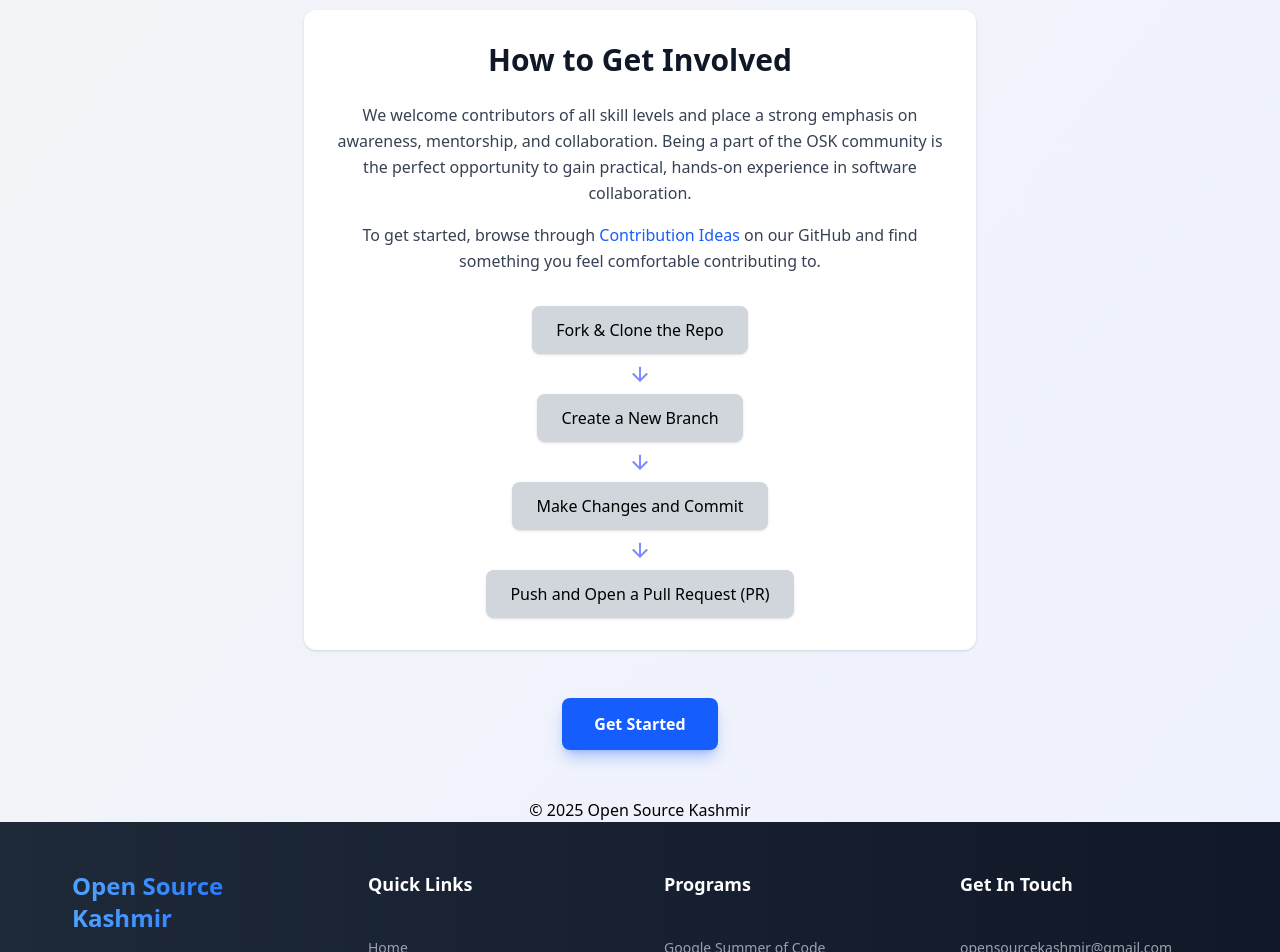
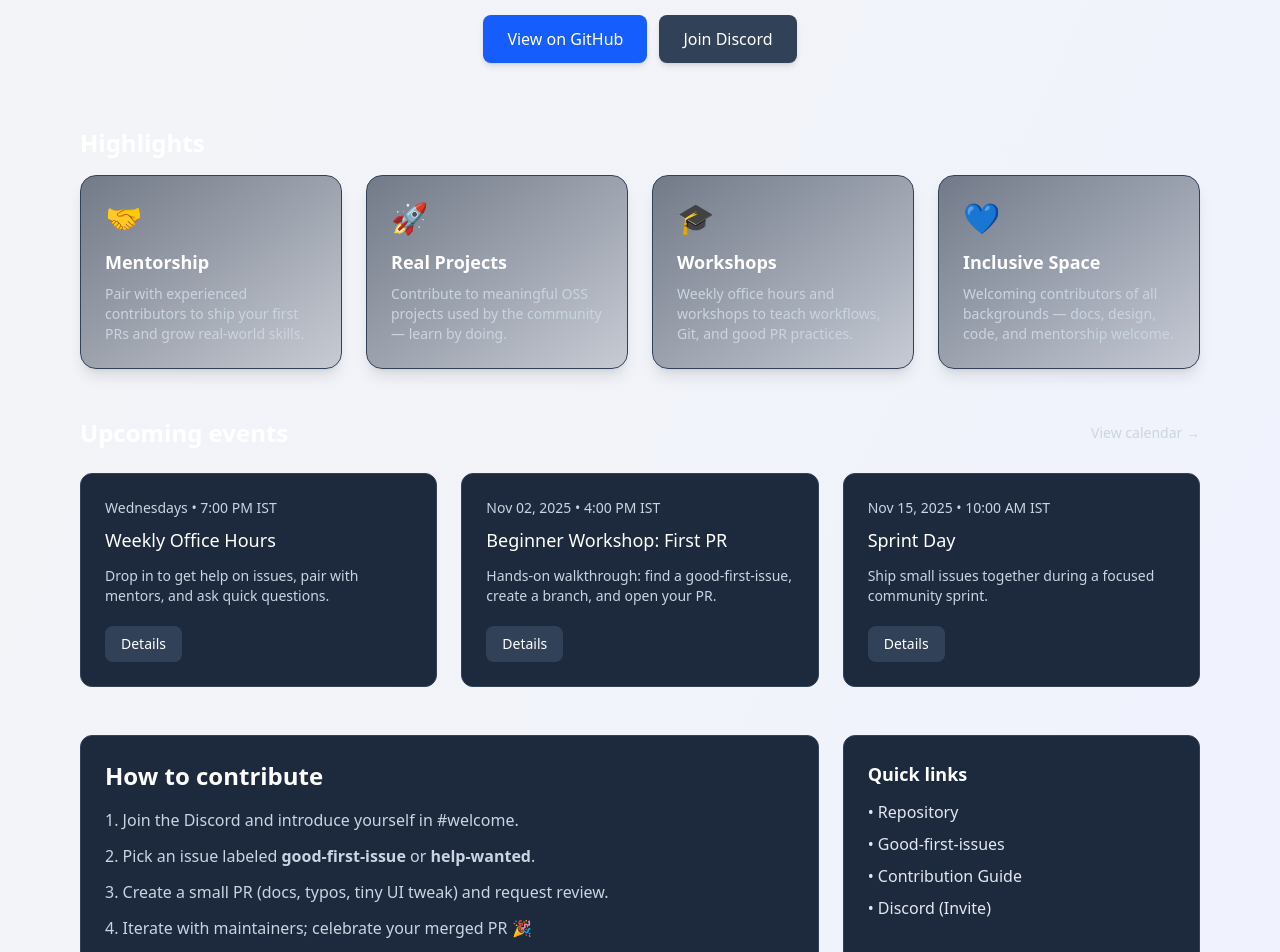
Before and after one commit to nitin-999-code/osk, a React (Vite) app: page /community in a window 1280 px wide. Shown: the part 360-1312 px from the top of the page. Built offline with nearby package versions, Linux system fonts and the light colour scheme.

Commit message:
feat: refine Community page CTA and layout

```diff
--- a/src/pages/CommunityPage.jsx
+++ b/src/pages/CommunityPage.jsx
@@ -1,79 +1,264 @@
+// ...existing code...
 import React from "react";
-import Footer from "../components/shared/Footer";
-import { ArrowDown } from "lucide-react";
 
+export default function CommunityPage() {
+  const highlights = [
+    {
+      id: 1,
+      title: "Mentorship",
+      body: "Pair with experienced contributors to ship your first PRs and grow real-world skills.",
+      icon: "🤝",
+    },
+    {
+      id: 2,
+      title: "Real Projects",
+      body: "Contribute to meaningful OSS projects used by the community — learn by doing.",
+      icon: "🚀",
+    },
+    {
+      id: 3,
+      title: "Workshops",
+      body: "Weekly office hours and workshops to teach workflows, Git, and good PR practices.",
+      icon: "🎓",
+    },
+    {
+      id: 4,
+      title: "Inclusive Space",
+      body: "Welcoming contributors of all backgrounds — docs, design, code, and mentorship welcome.",
+      icon: "💙",
+    },
+  ];
 
-const CommunityPage = () => {
+  const events = [
+    {
+      id: 1,
+      title: "Weekly Office Hours",
+      date: "Wednesdays • 7:00 PM IST",
+      details: "Drop in to get help on issues, pair with mentors, and ask quick questions.",
+    },
+    {
+      id: 2,
+      title: "Beginner Workshop: First PR",
+      date: "Nov 02, 2025 • 4:00 PM IST",
+      details: "Hands-on walkthrough: find a good-first-issue, create a branch, and open your PR.",
+    },
+    {
+      id: 3,
+      title: "Sprint Day",
+      date: "Nov 15, 2025 • 10:00 AM IST",
+      details: "Ship small issues together during a focused community sprint.",
+    },
+  ];
+
+  const resources = [
+    { id: 1, label: "Repository", href: "https://github.com/Open-Source-Kashmir/osk" },
+    { id: 2, label: "Good-first-issues", href: "#" },
+    { id: 3, label: "Contribution Guide", href: "/CONTRIBUTING.md" },
+    { id: 4, label: "Discord (Invite)", href: "#" },
+  ];
+
+  const faqs = [
+    { q: "How do I start?", a: "Join Discord, introduce yourself, and look for issues labeled good-first-issue." },
+    { q: "I’m not a coder — can I still help?", a: "Absolutely. Docs, design, testing and triage are all valuable contributions." },
+    { q: "Where can I ask for mentorship?", a: "Post in the #mentorship or #help channels on Discord and maintainers will assist." },
+  ];
+
   return (
-    <div className='min-h-screen'>
-      <div className="flex flex-col items-center py-0 max-w-4xl mx-auto text-center px-4">
-        {/* Mission Section */}
-        <h1 className="text-4xl md:text-5xl font-extrabold text-blue-800 mb-4 mt-16">The OSK Community</h1>
-        <p className="text-lg md:text-xl leading-relaxed text-gray-700 max-w-3xl">
-          At Open Source Kashmir (OSK), our mission is to build a
-          community-driven initiative that empowers the people of Kashmir to
-          code, collaborate, and contribute to open-source projects.
+    <main id="community" className="px-6 md:px-12 lg:px-20 py-12">
+      {/* big hero */}
+      <section className="max-w-6xl mx-auto text-center py-6">
+        <h1 className="text-5xl md:text-6xl font-extrabold text-white leading-tight">Join the OSK Community</h1>
+        <p className="mt-4 text-lg md:text-xl text-slate-300 max-w-3xl mx-auto">
+          Collaborate, learn, and contribute — whether you fix a typo, design an icon, or build a feature. OSK is
+          friendly to new contributors and focused on mentorship and real outcomes.
         </p>
 
-        {/* How to Join/Benefits Section */}
-        <section className="max-w-2xl bg-white p-8 rounded-xl shadow-sm mt-12">
-          <h3 className="text-2xl md:text-3xl font-bold text-gray-900 mb-6">How to Get Involved</h3>
-
-          <p className="text-gray-700 mb-4 leading-relaxed">
-            We welcome contributors of all skill levels and place a strong
-            emphasis on awareness, mentorship, and collaboration. Being a part of the OSK community is the perfect opportunity to gain practical, hands-on experience in software collaboration.
-          </p>
-
-          <p className="text-gray-700 mb-8 leading-relaxed">
-            To get started, browse through <a href="" className="text-blue-600 hover:underline">Contribution Ideas</a> on
-            our GitHub and find something you feel comfortable contributing to.
-          </p>
-
-          {/* Call to Action Section */}
-          <ol className="flex flex-col justify-center items-center py-0 list-none">
-            <li className="flex flex-col items-center">
-              <div className="bg-gray-300 py-3 px-6 rounded-lg shadow-sm font-medium w-full max-w-xs text-center box-border">
-                <span>Fork & Clone the Repo</span>
-              </div>
-              <ArrowDown className="scale-95 text-indigo-400 my-2" />
-            </li>
-            <li className="flex flex-col items-center">
-              <div className="bg-gray-300 py-3 px-6 rounded-lg shadow-sm font-medium w-full max-w-xs text-center box-border">
-                <span>Create a New Branch</span>
-              </div>
-              <ArrowDown className="scale-95 text-indigo-400 my-2" />
-            </li>
-            <li className="flex flex-col items-center">
-              <div className="bg-gray-300 py-3 px-6 rounded-lg shadow-sm font-medium w-full max-w-xs text-center box-border">
-                <span>Make Changes and Commit</span>
-              </div>
-              <ArrowDown className="scale-95 text-indigo-400 my-2" />
-            </li>
-            <li className="flex flex-col items-center">
-              <div className="bg-gray-300 py-3 px-6 rounded-lg shadow-sm font-medium w-full max-w-xs text-center box-border">
-                <span>Push and Open a Pull Request (PR)</span>
-              </div>
-            </li>
-          </ol>
-
-        </section>
-
-        <section className="flex justify-center items-center my-12">
+        <div className="mt-8 flex flex-col sm:flex-row justify-center gap-3">
           <a
             href="https://github.com/Open-Source-Kashmir/osk"
             target="_blank"
-            rel="noopener noreferrer"
-            className="bg-blue-600 text-white py-3.5 px-8 rounded-lg font-bold shadow-lg shadow-blue-600/30 transition-all duration-200 hover:bg-blue-700 hover:-translate-y-0.5"
+            rel="noreferrer"
+            className="inline-flex items-center gap-2 px-6 py-3 rounded-lg bg-blue-600 hover:bg-blue-700 text-white shadow-md"
           >
-            Get Started
+            View on GitHub
           </a>
-        </section>
 
-        {/* Footer */}
-        <Footer />
-      </div>
-    </div>
+          <a
+            href="#"
+            target="_blank"
+            rel="noreferrer"
+            className="inline-flex items-center gap-2 px-6 py-3 rounded-lg bg-slate-700 hover:bg-slate-600 text-white shadow-md"
+          >
+            Join Discord
+          </a>
+        </div>
+      </section>
+
+      {/* highlights - large card grid */}
+      <section className="mt-10 max-w-6xl mx-auto">
+        <h2 className="text-2xl font-semibold text-white mb-4">Highlights</h2>
+        <div className="grid grid-cols-1 sm:grid-cols-2 lg:grid-cols-4 gap-6">
+          {highlights.map((h) => (
+            <article
+              key={h.id}
+              className="p-6 rounded-2xl bg-gradient-to-br from-slate-800/60 to-slate-800/20 border border-slate-700 shadow-lg"
+            >
+              <div className="text-3xl">{h.icon}</div>
+              <h3 className="mt-3 text-lg font-semibold text-white">{h.title}</h3>
+              <p className="mt-2 text-slate-300 text-sm">{h.body}</p>
+            </article>
+          ))}
+        </div>
+      </section>
+
+      {/* upcoming events - larger cards */}
+      <section className="mt-12 max-w-6xl mx-auto">
+        <div className="flex items-center justify-between">
+          <h2 className="text-2xl font-semibold text-white">Upcoming events</h2>
+          <a href="#events" className="text-sm text-slate-300 hover:underline">
+            View calendar →
+          </a>
+        </div>
+
+        <div className="mt-6 grid grid-cols-1 md:grid-cols-3 gap-6">
+          {events.map((e) => (
+            <div key={e.id} className="p-6 rounded-xl bg-slate-800 border border-slate-700">
+              <div className="text-sm text-slate-300">{e.date}</div>
+              <div className="mt-2 text-lg font-medium text-white">{e.title}</div>
+              <div className="mt-3 text-slate-300 text-sm">{e.details}</div>
+
+              <div className="mt-5">
+                <a
+                  href="#"
+                  className="inline-flex items-center px-4 py-2 rounded-lg bg-slate-700 hover:bg-slate-600 text-white text-sm"
+                  aria-label={`Details for ${e.title}`}
+                >
+                  Details
+                </a>
+              </div>
+            </div>
+          ))}
+        </div>
+      </section>
+
+      {/* How to contribute + Resources side-by-side */}
+      <section className="mt-12 max-w-6xl mx-auto grid grid-cols-1 lg:grid-cols-3 gap-6">
+        <div className="lg:col-span-2 p-6 rounded-xl bg-slate-800 border border-slate-700">
+          <h2 className="text-2xl font-semibold text-white">How to contribute</h2>
+          <ol className="mt-4 list-decimal list-inside space-y-3 text-slate-300">
+            <li>Join the Discord and introduce yourself in #welcome.</li>
+            <li>Pick an issue labeled <strong>good-first-issue</strong> or <strong>help-wanted</strong>.</li>
+            <li>Create a small PR (docs, typos, tiny UI tweak) and request review.</li>
+            <li>Iterate with maintainers; celebrate your merged PR 🎉</li>
+          </ol>
+        </div>
+
+        <aside className="p-6 rounded-xl bg-slate-800 border border-slate-700">
+          <h3 className="text-lg font-semibold text-white">Quick links</h3>
+          <ul className="mt-3 space-y-2">
+            {resources.map((r) => (
+              <li key={r.id}>
+                <a
+                  href={r.href}
+                  className="text-slate-200 hover:text-white hover:underline"
+                  target={r.href.startsWith("http") ? "_blank" : "_self"}
+                  rel={r.href.startsWith("http") ? "noreferrer" : undefined}
+                >
+                  • {r.label}
+                </a>
+              </li>
+            ))}
+          </ul>
+        </aside>
+      </section>
+
+      {/* FAQ */}
+      <section className="mt-12 max-w-4xl mx-auto">
+        <h2 className="text-2xl font-semibold text-white">FAQ</h2>
+        <div className="mt-4 space-y-3">
+          {faqs.map((f, i) => (
+            <details key={i} className="bg-slate-800 border border-slate-700 rounded-lg p-4">
+              <summary className="cursor-pointer text-white font-medium">{f.q}</summary>
+              <div className="mt-2 text-slate-300 text-sm">{f.a}</div>
+            </details>
+          ))}
+        </div>
+      </section>
+
+      {/* refined Ready to contribute CTA (no repetition) */}
+      <section className="mt-12 max-w-6xl mx-auto text-center pb-20">
+        <div className="p-8 rounded-2xl bg-gradient-to-r from-slate-800/70 to-slate-700/60 shadow-lg">
+          <div className="max-w-4xl mx-auto">
+            <div className="text-2xl md:text-3xl font-semibold text-white">Ready to contribute to OSK?</div>
+            <p className="mt-2 text-slate-300">
+              Choose a path below — everything else (how-to steps and guides) is available above and in the contribution guide.
+            </p>
+
+            <div className="mt-6 grid grid-cols-1 sm:grid-cols-3 gap-4 text-left">
+              <div className="p-4 rounded-lg bg-slate-800/50 border border-slate-700">
+                <div className="text-2xl font-bold text-blue-300">Find</div>
+                <div className="font-semibold text-white mt-2">Pick an issue</div>
+                <div className="mt-1 text-sm text-slate-300">
+                  Browse issues labeled <span className="font-medium text-white">good-first-issue</span> to start.
+                </div>
+                <a
+                  href="#"
+                  className="mt-3 inline-block text-sm px-3 py-2 rounded bg-blue-600 hover:bg-blue-700 text-white"
+                >
+                  View issues
+                </a>
+              </div>
+
+              <div className="p-4 rounded-lg bg-slate-800/50 border border-slate-700">
+                <div className="text-2xl font-bold text-blue-300">Connect</div>
+                <div className="font-semibold text-white mt-2">Office hours</div>
+                <div className="mt-1 text-sm text-slate-300">Attend weekly drop-in sessions to get hands-on help from maintainers.</div>
+                <a
+                  href="#"
+                  className="mt-3 inline-block text-sm px-3 py-2 rounded bg-slate-700 hover:bg-slate-600 text-white"
+                >
+                  Event details
+                </a>
+              </div>
+
+              <div className="p-4 rounded-lg bg-slate-800/50 border border-slate-700">
+                <div className="text-2xl font-bold text-blue-300">Support</div>
+                <div className="font-semibold text-white mt-2">Request help</div>
+                <div className="mt-1 text-sm text-slate-300">Ask for pairing, reviews, or mentorship in our Discord channels.</div>
+                <a
+                  href="#"
+                  className="mt-3 inline-block text-sm px-3 py-2 rounded bg-slate-700 hover:bg-slate-600 text-white"
+                >
+                  Join Discord
+                </a>
+              </div>
+            </div>
+
+            <div className="mt-6 flex items-center justify-center gap-4">
+              <a
+                href="https://github.com/Open-Source-Kashmir/osk"
+                target="_blank"
+                rel="noreferrer"
+                className="px-6 py-3 rounded-lg bg-blue-600 hover:bg-blue-700 text-white font-medium shadow-md"
+              >
+                Contribute on GitHub
+              </a>
+
+              <a
+                href="/CONTRIBUTING.md"
+                className="px-6 py-3 rounded-lg bg-slate-700 hover:bg-slate-600 text-white font-medium"
+              >
+                Contribution guide
+              </a>
+            </div>
+
+            <div className="mt-4 text-sm text-slate-300">
+              Want a direct intro? <a href="#" className="text-white underline">Request pairing in Discord</a>.
+            </div>
+          </div>
+        </div>
+      </section>
+    </main>
   );
-};
-
-export default CommunityPage;
+}
+// ...existing code...
```
